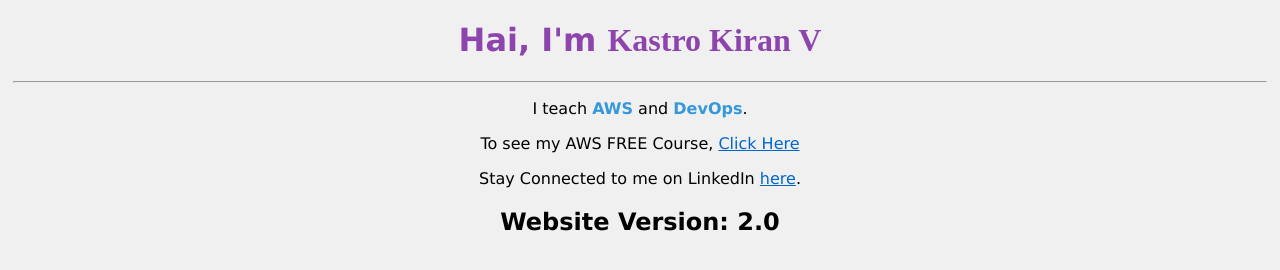
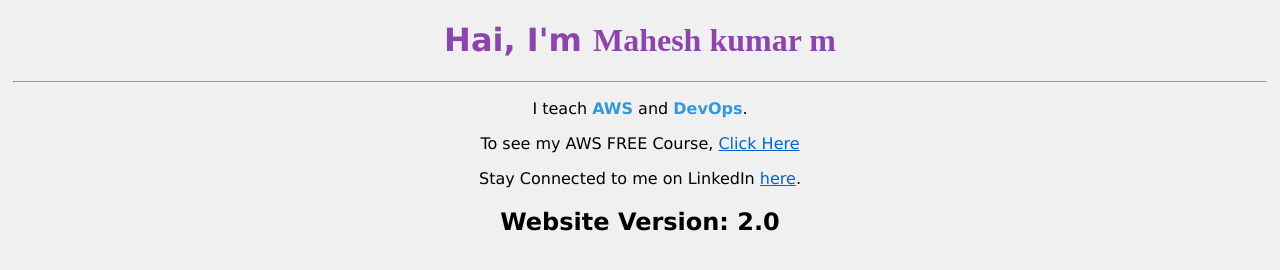
Before and after one commit to Mahesh-Rocky/web-page, a plain HTML site: page index.html in a window 1280 px wide. Drawn offline with Linux system fonts and the light colour scheme; a web font is replaced by a local one.

Commit message:
change 1

```diff
--- a/index.html
+++ b/index.html
@@ -1,7 +1,7 @@
 <!DOCTYPE html>
 <html>
 <head>
-    <title>Sample Website - AWS CodePipeline</title>
+    <title>Sample Website - Change 1 AWS CodePipeline</title>
     <style>
         body {
             text-align: center;
@@ -23,7 +23,7 @@
     <link href="https://fonts.googleapis.com/css2?family=Constantia&display=swap" rel="stylesheet">
 </head>
 <body>
-    <h1>Hai, I'm <span class="name">Kastro Kiran V</span></h1>
+    <h1>Hai, I'm <span class="name">Mahesh kumar m</span></h1>
     <hr>
     <p>I teach <span class="highlight">AWS</span> and <span class="highlight">DevOps</span>.</p>
     <p>To see my AWS FREE Course, <a href="https://youtube.com/playlist?list=PLs-PsDpuAuTdOcZa-DDgG8KRbtMI_XRrC&si=BjqJaOOfA_hiFr4j" target="_blank" style="color:#0066cc;text-decoration:underline;">Click Here</a></p>
```
